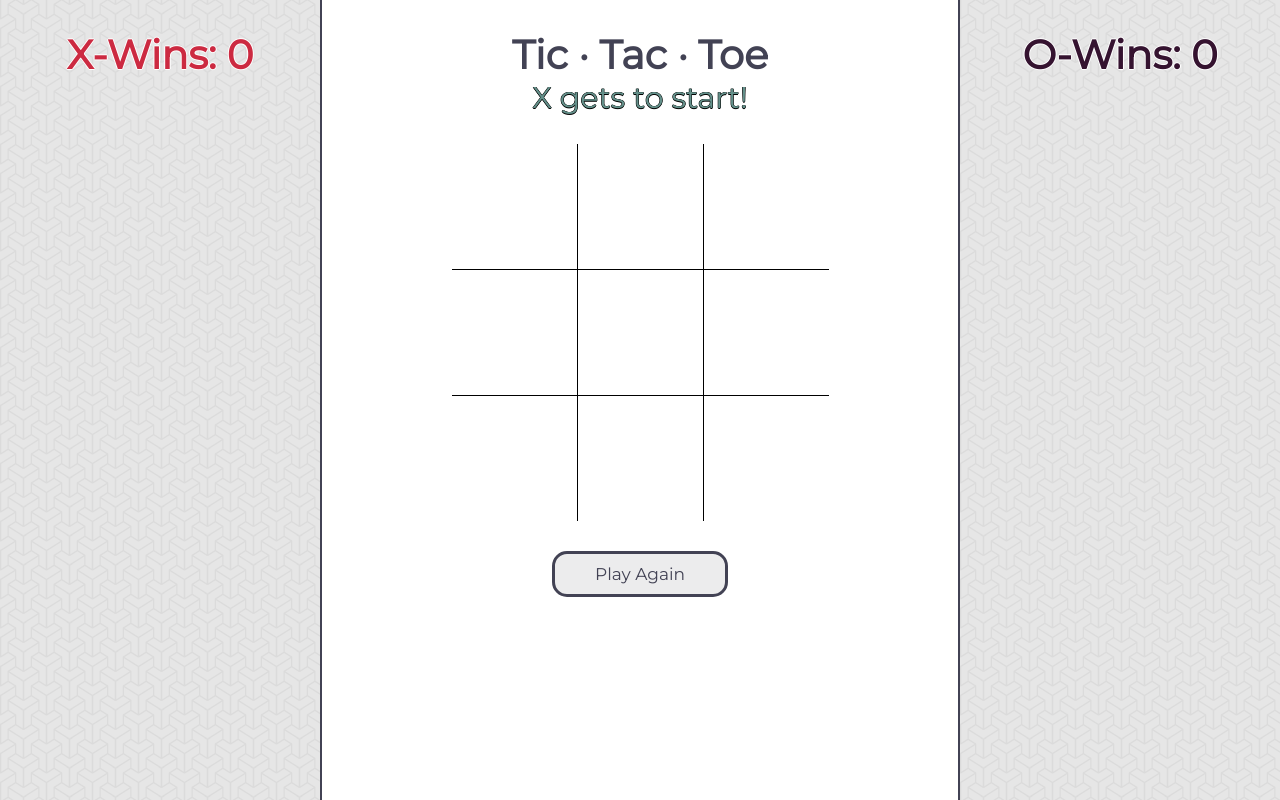
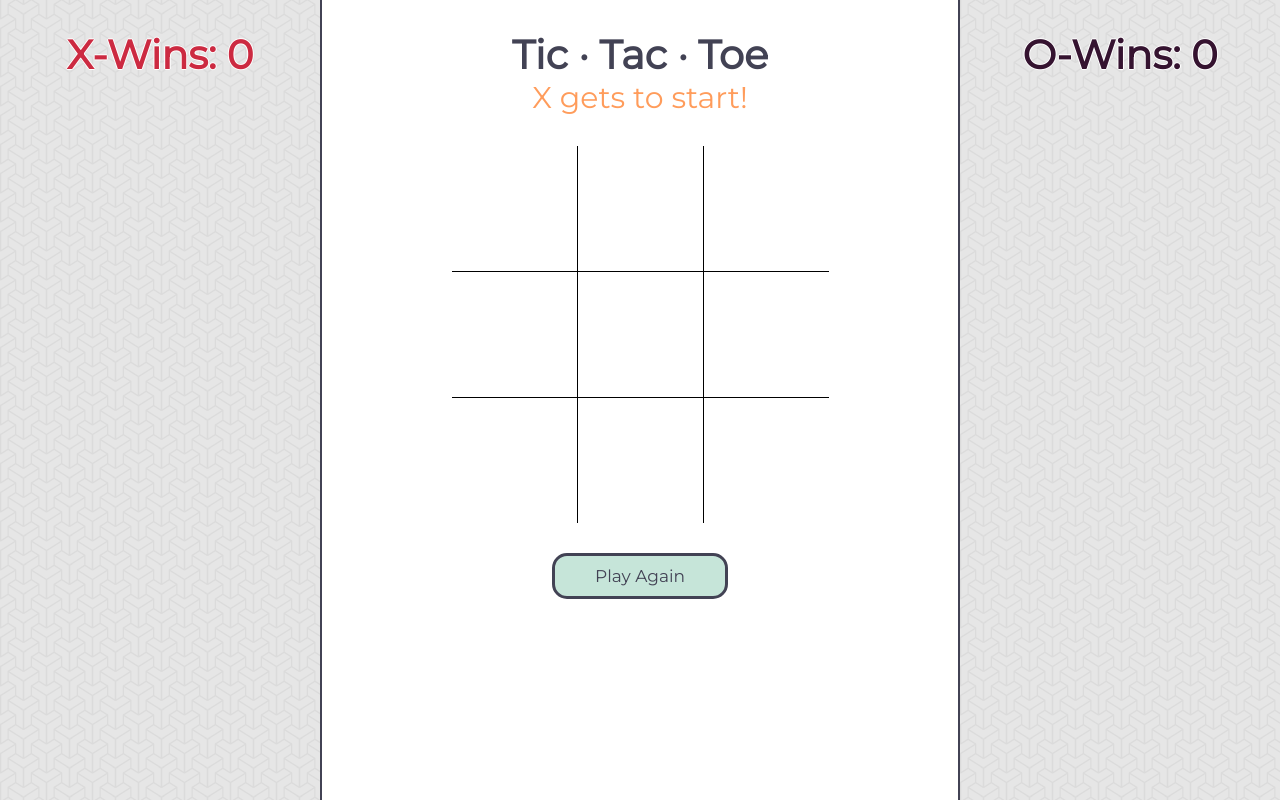
Before and after one commit to anthonyschurz/tic-tac-toe, a plain HTML site: page index.html in a window 1280 px wide. Drawn offline with nearby package versions, Linux system fonts and the light colour scheme.

Commit message:
makes more in-class changes

```diff
--- a/app.js
+++ b/app.js
@@ -18,6 +18,7 @@ function setMessage(msg) {
 }
 
 $('td').click( function(event){
+  $("#message").removeClass(" animated rubberBand");
   if (document.winner != null) {
   setMessage(document.winner + " already won the game.");
   } else if (moves === 8) {
--- a/style.css
+++ b/style.css
@@ -44,10 +44,9 @@ h2 {
 
 #message {
   text-align: center;
-  margin-bottom: 28px;
+  margin-bottom: 30px;
   font-family: 'Montserrat', sans-serif;
-  color: #64908A;
-  text-shadow: -.5px 0 black, 0 .5px black, .5px 0 black, 0 -.5px black;
+  color: #FF9C5B;
   font-size: 30px;
 }
 
@@ -116,7 +115,7 @@ td:hover {
 }
 
 #button {
-background-color:#ececed;
+background-color:#C6E5D9;
 -moz-border-radius:15px;
 -webkit-border-radius:15px;
 border-radius:15px;
```
